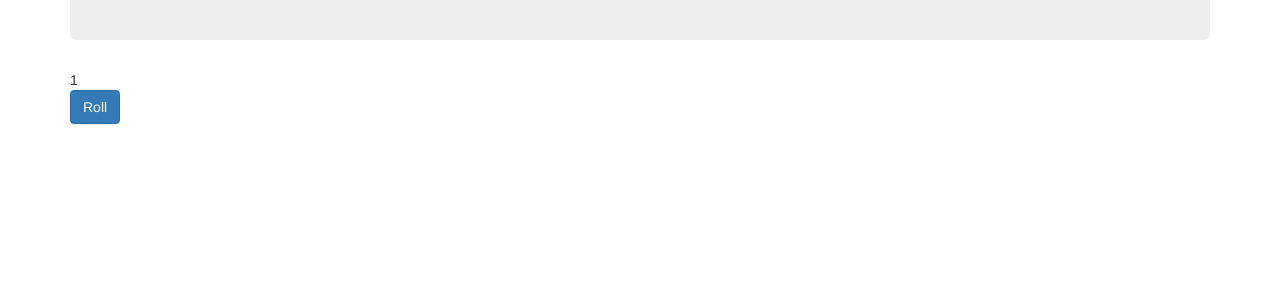
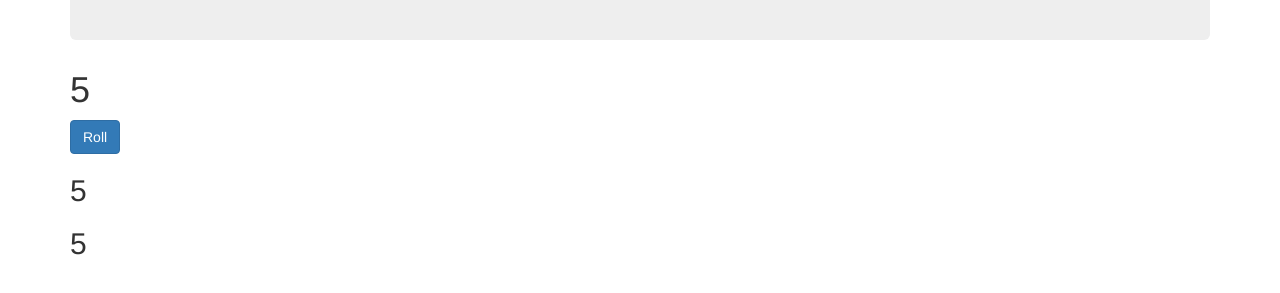
Before and after one commit to wvw999/pigDice, a plain HTML site: page index.html in a window 1280 px wide. Both pictures are taken after a click on the element "Roll". Shown: the part 155-448 px from the top of the page. Drawn offline with nearby package versions, Linux system fonts and the light colour scheme.

Commit message:
build running array function, running total

```diff
--- a/index.html
+++ b/index.html
@@ -14,11 +14,22 @@
       <div class="jumbotron">
           <h1>Pig Dice</h1>
       </div>
-      <div class="dice">
-      </div>
       <div id="diceButton">
+        <h1 id ="diceResult"></h1>
         <button class="btn btn-primary" type="submit" name="roll">Roll</button>
       </div>
+      <div>
+        <h2 id="score"></h2>
+        <h2 id="tally"></h2>
+      </div>
+      <div id="player1">
+
+      </div>
+      <div id="player2">
+
+      </div>
+
+
 
     </div>
   </body>
--- a/js/scripts.js
+++ b/js/scripts.js
@@ -1,28 +1,58 @@
-function Player (name, score, total) {
-  this.name = name
-  this.score = []
-  this.total = []
+var pointsArray = [];
+
+// function Player (name, score, total) {
+//   this.name = name
+//   this.score = 0
+//   this.total = 0
+// }
+//
+// Player.prototype.playerInfo = function () {
+//   return this.name + this.score + this.total;
+// };
+function runningtotal() {
+  var x = 0
+  pointsArray.forEach(function(add) {
+    x = x + add
+  console.log(x);
+  });
+  return x
 }
 
-Player.prototype.playerInfo = function () {
-  return this.name + this.score + this.total;
-};
-
-
 function rollDice() {
-  var diceRolled = Math.floor((Math.random() * 6) + 1);
-  return diceRolled
+  return Math.floor((Math.random() * 6) + 1);
 }
 
+function pointsTotal() {
+  var points = rollDice();
+  if (points !== 1) {
+    pointsArray.push(points)
+  } else {
+    pointsArray = []
+  }
+
+ return points
+}
+//
+// function pointsTally() {
+//   totalArray= []
+//   pointsTotal()
+// }
 
 
 
 $(document).ready(function() {
+  // var player1 = new Player(1,0,0);
+  // var player2 = new Player(2,0,0);
+
     $('#diceButton').click(function(event) {
         event.preventDefault();
-        var rollResult = rollDice();
-        $('.dice').text(rollResult);
+        var rollResult = pointsTotal();
+        var runningResult = runningtotal();
+        $('#diceResult').text(rollResult);
 
+        $('#score').text(pointsArray);
+
+        $('#tally').text(runningResult);
 
 
 
```
